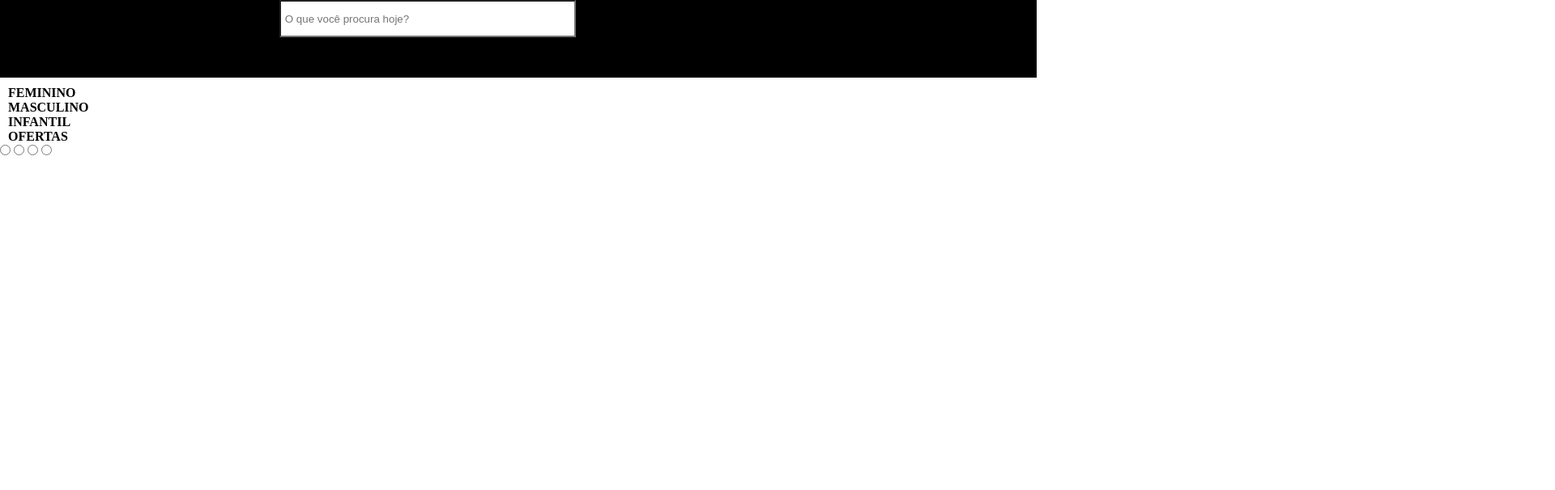
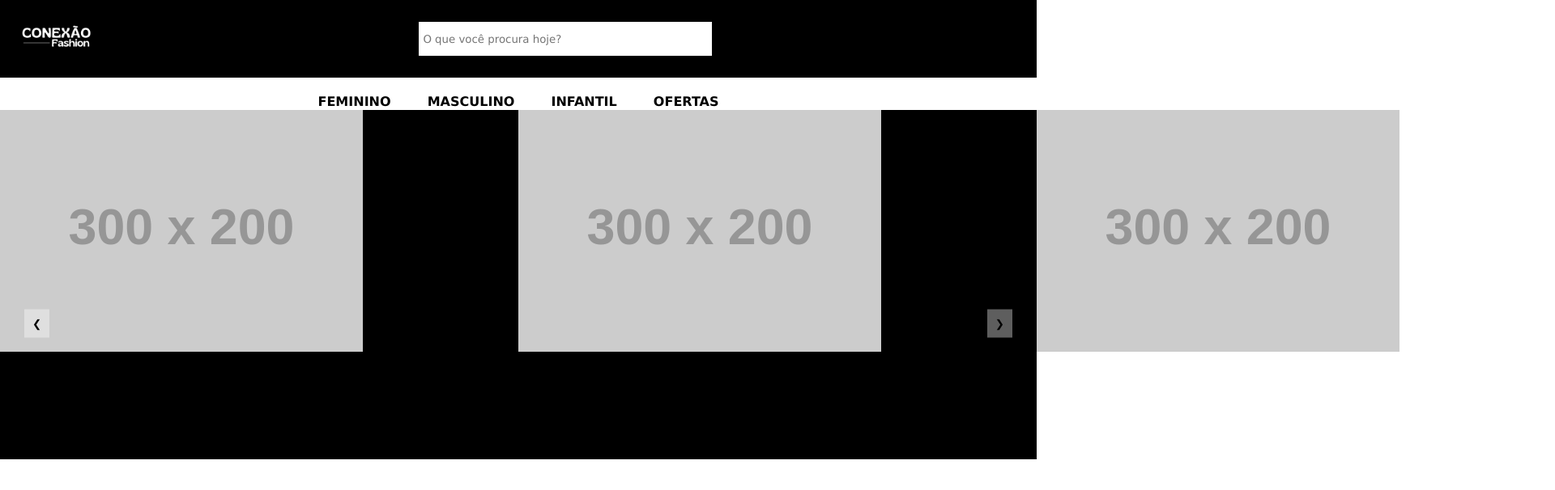
Before and after one commit to luciananader/TRABALHO-FINAL-FRONTEND-LUCIANA-NADER-EUDES-JORDAO, a plain HTML site: page index.html in a window 1280 px wide. Shown: the top 606 px of the page at 81% size, 1920 px wide, since content can reach past the window. Drawn offline with Linux system fonts and the light colour scheme; placeholder pictures from the web are drawn by us.

Commit message:
Ateração Luciana

```diff
--- a/index.html
+++ b/index.html
@@ -12,7 +12,7 @@
 <body>
     <header>
         <div class="header1">
-        <img class="logo" src="./" alt="">
+        <img class="logo" src="./logo.png" alt="">
         <input class="pesquisar" type="text" placeholder="O que você procura hoje?">
         </div>
         <ul class="header2">
@@ -22,11 +22,23 @@
             <li><a href="">OFERTAS</a></li>
         </ul>
     </header>
-    <nav>
-        <input type="radio" name="carrossel" id="slide1"><img src="" alt="">
-        <input type="radio" name="carrosse2" id="slide2"><img src="" alt="">
-        <input type="radio" name="carrosse3" id="slide3"><img src="" alt="">
-        <input type="radio" name="carrosse4" id="slide4"><img src="" alt="">
+    <nav class="carousel">
+            <div class="carousel-inner" id="carouselInner">
+                <div class="carousel-item">
+                    <img src="https://via.placeholder.com/300x200?text=Imagem+1" alt="Imagem 1">
+                </div>
+                <div class="carousel-item">
+                    <img src="https://via.placeholder.com/300x200?text=Imagem+2" alt="Imagem 2">
+                </div>
+                <div class="carousel-item">
+                    <img src="https://via.placeholder.com/300x200?text=Imagem+3" alt="Imagem 3">
+                </div>
+                <div class="carousel-item">
+                    <img src="https://via.placeholder.com/300x200?text=Imagem+4" alt="Imagem 4">
+                </div>
+                <button class="button button-left" onclick="moveLeft()">&#10094;</button>
+                <button class="button button-right" onclick="moveRight()">&#10095;</button>
+            </div>
     </nav>
     <footer>
 
--- a/style.css
+++ b/style.css
@@ -2,10 +2,11 @@
 *{
     margin: 0px;
     padding: 0px;
+    font-family: Verdana, Geneva, Tahoma, sans-serif;
 }
 
 .header1{
-    display: block;
+    display: flex;
     background-color: black;
     color: white;
     height: 6rem;
@@ -19,27 +20,78 @@
 
 .pesquisar{
     background-color: white;
-    margin-left:25%;
+    margin-top: 1.5rem;
     width: 22rem;
     height: 2rem;
     padding: 5px;
+    border: none;
+    margin: auto;
 }
 
 .header2{
-    display: inline-block;
+    display: block;
     background-color: white;
     color: black;
-    padding: 10px;
     height:2.5rem;
+    text-align: center;
 }
 
-a{
+.header2 li{
+    display: inline-block;
+    padding: 20px;
+}
+
+.header2 a{
     color: black;
     text-decoration: none;
     font-weight: bold;
 }
 
-a::hoover{
+.header2 a:hover{
     text-decoration: underline;
-    color: darkgrey;
+    color: rgb(143, 143, 143);
 }
+
+/* NAV */
+
+.carousel{
+    display: block;
+    background-color: black;
+    width: 100%;
+    height: 27rem;
+    justify-content: center;
+}
+
+.carousel-inner {
+    display: flex;
+    transition: transform 0.5s ease;
+    align-items: center;
+}
+
+.carousel-item {
+    min-width: 50%;
+    box-sizing: border-box;
+}
+
+.carousel-item img {
+    width: 70%;
+    display: block;
+}
+
+.button {
+    position: absolute;
+    top: 50%;
+    transform: translateY(-50%);
+    background-color: rgba(255, 255, 255, 0.37);
+    border: none;
+    padding: 10px;
+    cursor: pointer;
+}
+
+.button-left {
+    left: 30px;
+}
+
+.button-right {
+    right: 30px;
+}
```
Also changed, not shown: logo.png (added).
